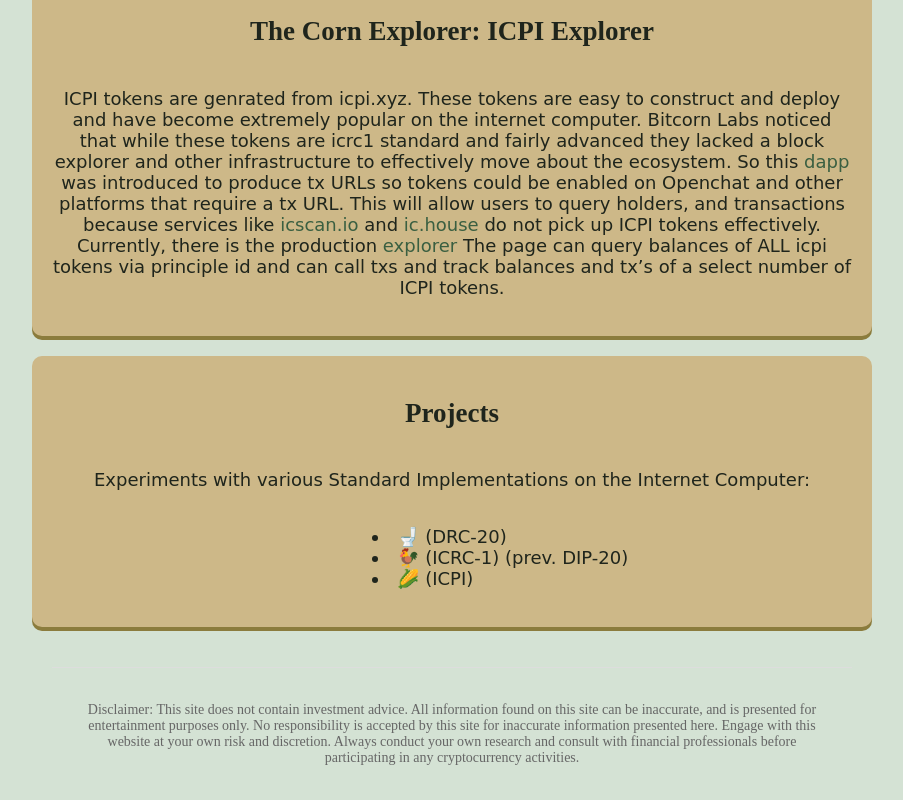
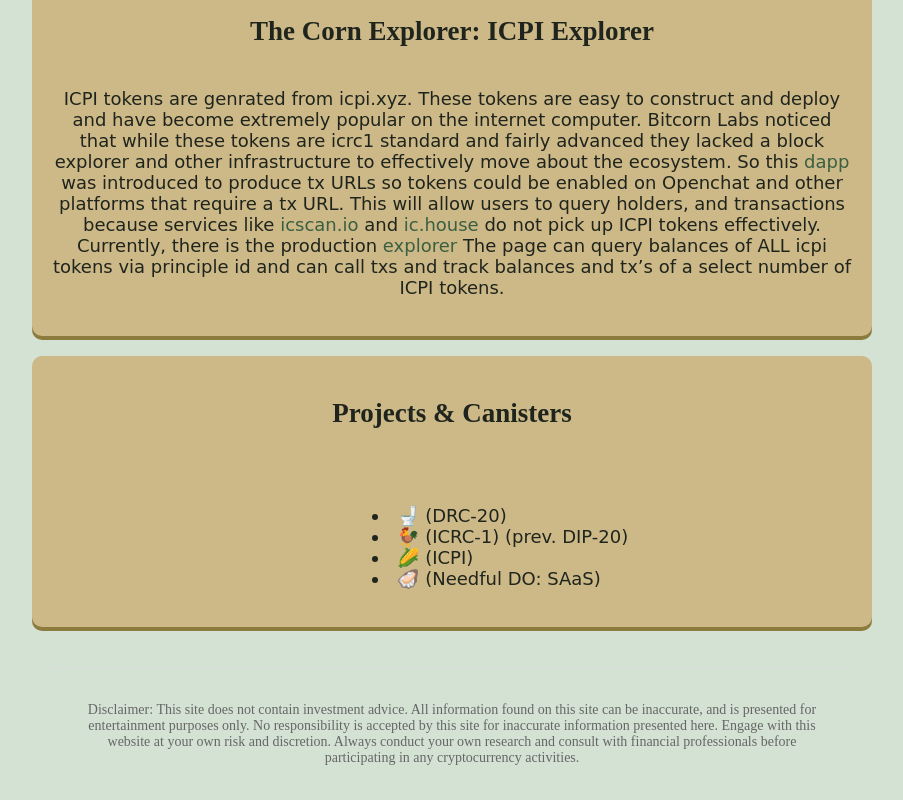
Before and after one commit to Smugandcomfy/Corn, a React (Vite) app: page / in a window 1280 px wide. Shown: the part 717-1517 px from the top of the page, without its empty margins (188-1091 px from the left). Built offline with nearby package versions, Linux system fonts and the light colour scheme; a web font is replaced by a local one.

Commit message:
Update App.jsx

```diff
--- a/frontend/App.jsx
+++ b/frontend/App.jsx
@@ -92,12 +92,13 @@
       </div>
 
       <div className="text-section">
-        <h2>Projects</h2>
-        <p>Experiments with various Standard Implementations on the Internet Computer:</p>
+        <h2>Projects & Canisters</h2>
+        <p> </p>
         <ul>
           <li>🚽 (DRC-20)</li>
           <li>🐓 (ICRC-1) (prev. DIP-20)</li>
           <li>🌽 (ICPI)</li>
+          <li>🦪 (Needful DO: SAaS)</li>
         </ul>
       </div>
 
```
